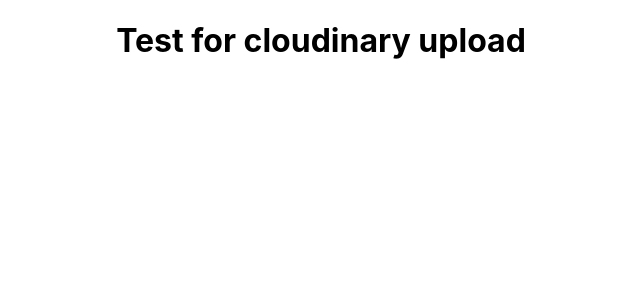
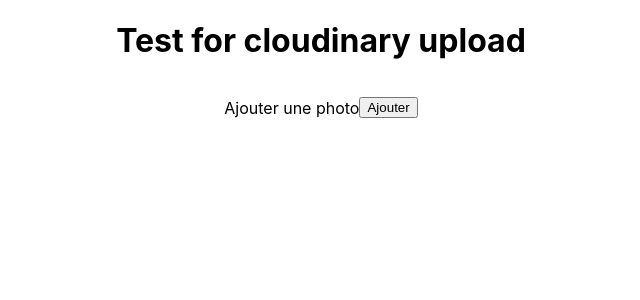
Before and after one commit to ghidalg0/test-cloudinary-nextjs, a Next.js app: page / in a window 1280 px wide. Shown: the top 300 px of the page, without its empty margins (319-959 px from the left). Built offline with nearby package versions, Linux system fonts and the light colour scheme.

Commit message:
working with useState for updating selected file

```diff
--- a/pages/index.js
+++ b/pages/index.js
@@ -1,9 +1,49 @@
+import { useState } from "react";
 import styles from "../styles/Home.module.css";
 
 export default function Home() {
+  const url = "https://api.cloudinary.com/v1_1/dwb8y1to0/image/upload";
+
+  const [chosenFile, setChosenFile] = useState();
+
+  const onSubmitHandler = (e) => {
+    e.preventDefault();
+    const file = document.querySelector("[type=file]").files[0];
+    const formData = new FormData();
+    formData.append("file", file);
+    formData.append("upload_preset", "lmcjlzkl");
+    fetch(url, {
+      method: "POST",
+      body: formData,
+    });
+  };
+
+  const onChange = (e) => {
+    e.preventDefault();
+    const selectedFile = e.target.value.replace("C:\\fakepath\\", "");
+    setChosenFile(selectedFile);
+  };
+
   return (
     <div className={styles.container}>
       <h1>Test for cloudinary upload</h1>
+      <form
+        encType="form-data"
+        onSubmit={onSubmitHandler}
+        className={styles.form}
+      >
+        <label htmlFor="inputFile" className={styles.label}>
+          <p>Ajouter une photo</p>
+          <input
+            type="file"
+            id="inputFile"
+            className={styles.input}
+            onChange={onChange}
+          />
+        </label>
+        <div>{chosenFile}</div>
+        <button type="submit">Ajouter</button>
+      </form>
     </div>
   );
 }
--- a/styles/Home.module.css
+++ b/styles/Home.module.css
@@ -1,6 +1,20 @@
 .container {
   padding: 0 2rem;
   text-align: center;
+}
+
+.form {
+  display: flex;
+  place-items: center;
+  justify-content: center;
+}
+
+.input {
+  display: none;
+}
+
+.label {
+  cursor: pointer;
 }
 
 .main {
```
